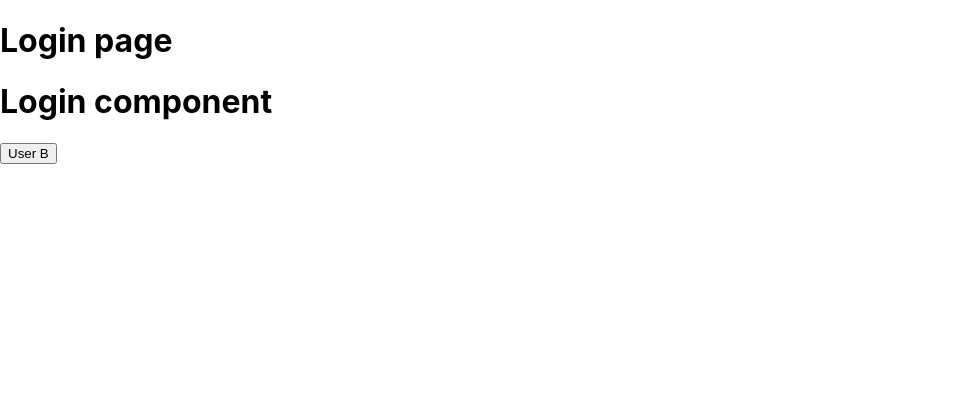
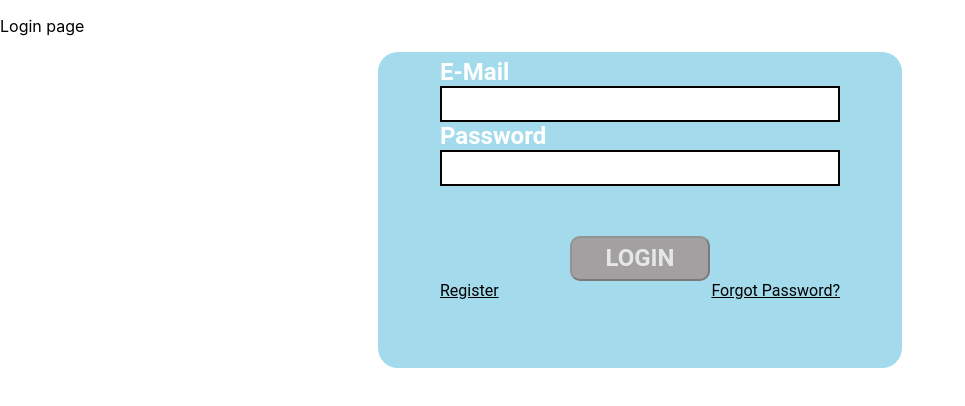
Before and after one commit to mascotik/dorian-test, a React (Create React App) app: page /auth in a window 1280 px wide. Shown: the top 406 px of the page, without its empty margins (0-965 px from the left). Built offline with nearby package versions, Linux system fonts and the light colour scheme.

Commit message:
Task-2: Add sass, login component

```diff
--- a/package.json
+++ b/package.json
@@ -16,6 +16,7 @@
     "react-hook-form": "^7.29.0",
     "react-router-dom": "^6.2.2",
     "react-scripts": "5.0.0",
+    "sass": "^1.49.10",
     "sqlite": "^4.0.25",
     "sqlite3": "^5.0.2",
     "yup": "^0.32.11"
--- /dev/null
+++ b/src/components/authForm/authForm.js
@@ -0,0 +1,111 @@
+import { Fragment } from "react";
+import { useForm } from 'react-hook-form';
+
+import { sendRequest } from "../../utils"
+import './authForm.scss'
+
+export const Login = ({ onSubmit }) => {
+
+    const {
+        register,
+        formState: { errors, isValid, isSubmitting },
+        handleSubmit,
+        reset
+    } = useForm({ criteriaMode: 'all', mode: 'onChange' });
+
+    const onSubmitLoginForm = async ({ email_field, password_field }) => {
+        const postBody = {
+            email: email_field,
+            password: password_field,
+        };
+        try {
+            const { success } = await sendRequest('/api/login', postBody)
+
+            if (success) {
+                console.log('Success');
+            } else {
+                console.log('Login error', success);
+            }
+            reset()
+            onSubmit();
+        } catch (error) {
+            console.error(`Error on post channel. (${error}).`);
+        }
+    };
+
+    const showError = () => {
+        let error_message = null
+        if (errors.email_field) {
+            error_message = 'Incorrect email address'
+        } else if (errors.password_field) {
+            error_message = 'Incorrect password'
+        }
+        return (
+            <Fragment>
+                {error_message}
+            </Fragment>
+        )
+    }
+
+
+    const renderLogin = () => {
+
+        return (
+            <div className="login_form">
+                <form id="login_form" onSubmit={handleSubmit(onSubmitLoginForm)} action="#" method="post">
+                    <fieldset id="login_fieldset">
+                        <label className="email_label" htmlFor="email">E-Mail</label>
+                        <input
+                            {...register(
+                                "email_field",
+                                {
+                                    required: true,
+                                    maxLength: 50,
+                                    pattern: /^(([A-Za-z0-9]+_+)|([A-Za-z0-9]+-+)|([A-Za-z0-9]+\.+)|([A-Za-z0-9]+\++))*[A-Za-z0-9]+@((\w+-+)|(\w+\.))*\w{1,63}\.[a-zA-Z]{2,6}$/gm
+                                }
+                            )}
+                            className="email_field"
+                            id="email"
+                            type="email"
+                        />
+                        <label className="password_label" htmlFor="password">Password</label>
+                        <input
+                            {...register(
+                                "password_field",
+                                { required: true, maxLength: 50 }
+                            )}
+                            className="password_field"
+                            id="password"
+                            type="password"
+                        />
+                        <div className="error_message">
+                            {showError()}
+                        </div>
+                        <button
+                            className="submit_button"
+                            id="submit_button"
+                            disabled={!isValid || isSubmitting}
+                        >
+                            <span className="submit_button_text">LOGIN</span>
+                        </button>
+                        <div className="bottom_form">
+                            <span className="external_link">Register</span>
+                            <span className="external_link">Forgot Password?</span>
+                        </div>
+
+                    </fieldset>
+                </form>
+            </div>
+        )
+    }
+
+
+
+    return (
+        <Fragment>
+            {renderLogin()}
+        </Fragment>
+    )
+}
+
+export default Login
--- /dev/null
+++ b/src/components/authForm/authForm.scss
@@ -0,0 +1,111 @@
+.login_form {
+    //background: #a3dbed;
+    display: flex;
+    flex-direction: column;
+    justify-content: center;
+    width: auto;
+    height: auto;
+    margin: auto;
+
+    [id$="_form"] {
+        display: flex;
+        flex-direction: column;
+        //   width: auto;
+        //   height: auto;
+        margin: auto;
+    }
+
+    [id$="_fieldset"] {
+        display: flex;
+        flex-direction: column;
+        background: #a3dbed;
+        border: none;
+        border-radius: 20px;
+        width: 500px;
+        height: 300px;
+
+        [class$="_label"] {
+            position: relative;
+            width: 70px;
+            height: 28px;
+            margin-left: 50px;
+            font-family: "Roboto";
+            font-style: normal;
+            font-weight: 700;
+            font-size: 24px;
+            line-height: 28px;
+            color: #ffffff;
+        }
+        [class$="_field"] {
+            position: relative;
+            width: 400px;
+            height: 36px;
+            margin-left: 50px;
+            background: #ffffff;
+            border: 2px solid #000000;
+            box-sizing: border-box;
+            font-family: "Roboto";
+            font-style: normal;
+            font-size: 24px;
+        }
+        .error_message {
+            width: 208px;
+            height: 19px;
+            margin: 11px auto 10px auto;
+            text-align: center;
+
+            font-family: "Roboto";
+            font-style: normal;
+            font-weight: 400;
+            font-size: 16px;
+            line-height: 19px;
+            color: #ff0000;
+        }
+
+        .submit_button {
+            width: 140px;
+            height: 45px;
+            margin: 10px auto auto auto;
+            background: #bbbaba;
+            border-radius: 10px;
+
+            font-family: "Roboto";
+            font-style: normal;
+            font-weight: 700;
+            font-size: 24px;
+            line-height: 28px;
+            text-align: center;
+            color: #ffffff;
+
+            &:disabled {
+                color: darken($color: #fff, $amount: 10);
+                background: darken($color: #bbbaba, $amount: 10);
+            }
+        }
+        [class$="_button_text"] {
+            width: 70px;
+            height: 28px;
+        }
+        .bottom_form {
+            display: flex;
+            justify-content: space-between;
+            margin: auto 50px 23px 50px;
+        }
+    }
+
+    .external_link {
+        width: auto;
+        height: 19px;
+        font-family: "Roboto";
+        font-style: normal;
+        font-weight: 400;
+        font-size: 16px;
+        line-height: 19px;
+        color: #000000;
+        text-decoration-line: underline;
+        &:hover {
+            cursor: pointer;
+            color: blue;
+        }
+    }
+}
--- a/src/components/login/login.js
+++ /dev/null
@@ -1,29 +0,0 @@
-import { Fragment, useEffect } from "react";
-import { useForm } from "react-hook-form";
-import { yupResolver } from '@hookform/resolvers/yup';
-
-import { authFormSchemaRegister } from './validators'
-
-
-export const Login = ({ onSubmit }) => {
-    const {
-        register,
-        formState: { errors, isValid, isSubmitting },
-        handleSubmit,
-    } = useForm({ criteriaMode: 'all', mode: 'onChange', resolver: yupResolver(authFormSchemaRegister) });
-
-
-
-
-
-
-
-    return (
-        <Fragment>
-            <h1>Login component</h1>
-            <button onClick={onSubmit}>User B</button>
-        </Fragment>
-    )
-}
-
-export default Login
--- a/src/pages/LoginPage.js
+++ b/src/pages/LoginPage.js
@@ -1,24 +1,13 @@
 import { Fragment } from "react"
 import { Navigate } from "react-router-dom"
-import Login from "../components/Login/Login"
-import { sendRequest } from "../utils"
+import Login from "../components/authForm/authForm"
+//import { sendRequest } from "../utils"
 
 const LoginPage = ({ userData }) => {
 
-    const onClickButton = () => {
-        const registerBody = { "email": "test@test.com", "name": "Alex", "password": "111" }
-        sendRequest('/api/register', registerBody).then(
-            (data) => {
-                const { success } = data
-                if (success) {
-                    userData.setUser('Roma')
-                } else {
-                    console.log('Error register',data.success);
-                }
-            }
-        )
-        //        setTimeout(() => sendRequest('/api/login', registerBody), 5000)
-        //        setTimeout(() => sendRequest('/api/forgot', registerBody), 10000)
+    const onSubmitHandler = () => {
+
+        console.log('Login page onSubmit');
 
 
     }
@@ -26,10 +15,10 @@ const LoginPage = ({ userData }) => {
 
     return (
         <Fragment>
-            { userData.user && <Navigate replace to="/" />}
+            {userData.user && <Navigate replace to="/" />}
             <header>
-                <h1>Login page { userData.user } </h1>
-                <Login onSubmit={onClickButton}/>
+                <p>Login page {userData.user} </p>
+                <Login onSubmit={onSubmitHandler} />
             </header>
         </Fragment>
     )
```
Also changed, not shown: 1 other file (tests, documents, lock files or other folders).
